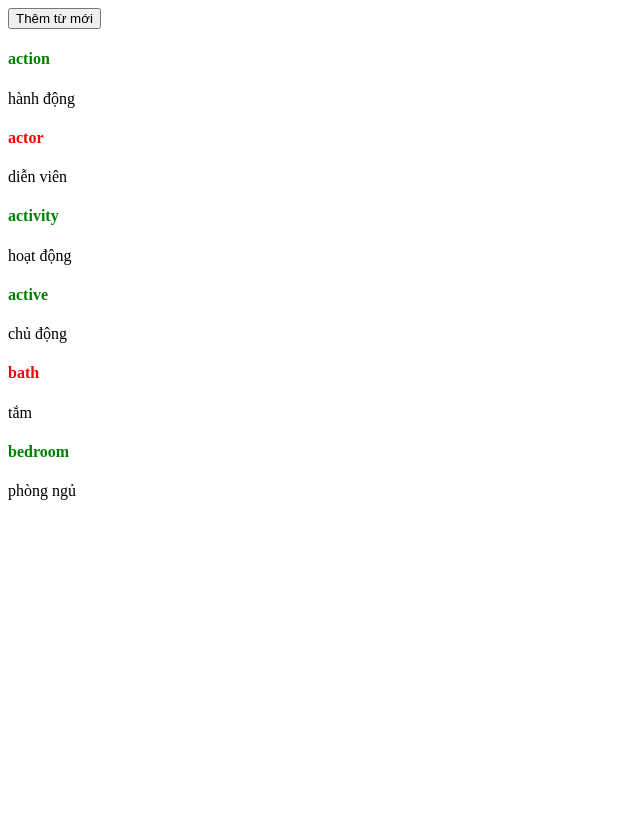
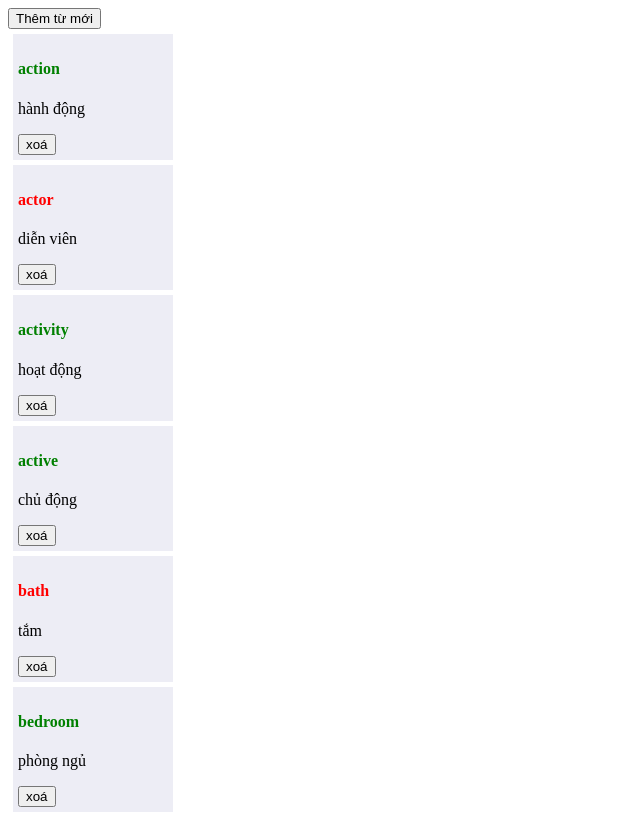
Before and after one commit to dokhoacoder/learn-angular, an Angular app: page / in a window 1280 px wide. Shown: the whole page, without its empty margins (0-640 px from the left). Built offline with nearby package versions, Linux system fonts and the light colour scheme.

Commit message:
remove word

```diff
--- a/src/app/words/words.component.css
+++ b/src/app/words/words.component.css
@@ -0,0 +1,6 @@
+.word {
+    background-color: #EDEDF5;
+    padding: 5px;
+    margin: 5px;
+    width: 150px;
+}
--- a/src/app/words/words.component.html
+++ b/src/app/words/words.component.html
@@ -8,9 +8,10 @@
 <button (click)="isShowForm = true" *ngIf="!isShowForm">
   Thêm từ mới
 </button>
-<div *ngFor="let word of arrWords">
+<div *ngFor="let word of arrWords" class="word">
   <h4 [ngStyle]="{ color: word.memorized ? 'green' : 'red' }">
     {{ word.en }}
   </h4>
   <p>{{ word.vn }}</p>
+  <button (click)="removeWord(word.id);">xoá</button>
 </div>
--- a/src/app/words/words.component.ts
+++ b/src/app/words/words.component.ts
@@ -32,4 +32,9 @@ export class WordsComponent implements OnInit {
     this.newVn = '';
     this.isShowForm = false;
   }
+
+  removeWord(id: number) {
+    const index = this.arrWords.findIndex(word => word.id === id);
+    this.arrWords.splice(index, 1);
+  }
 }
```
